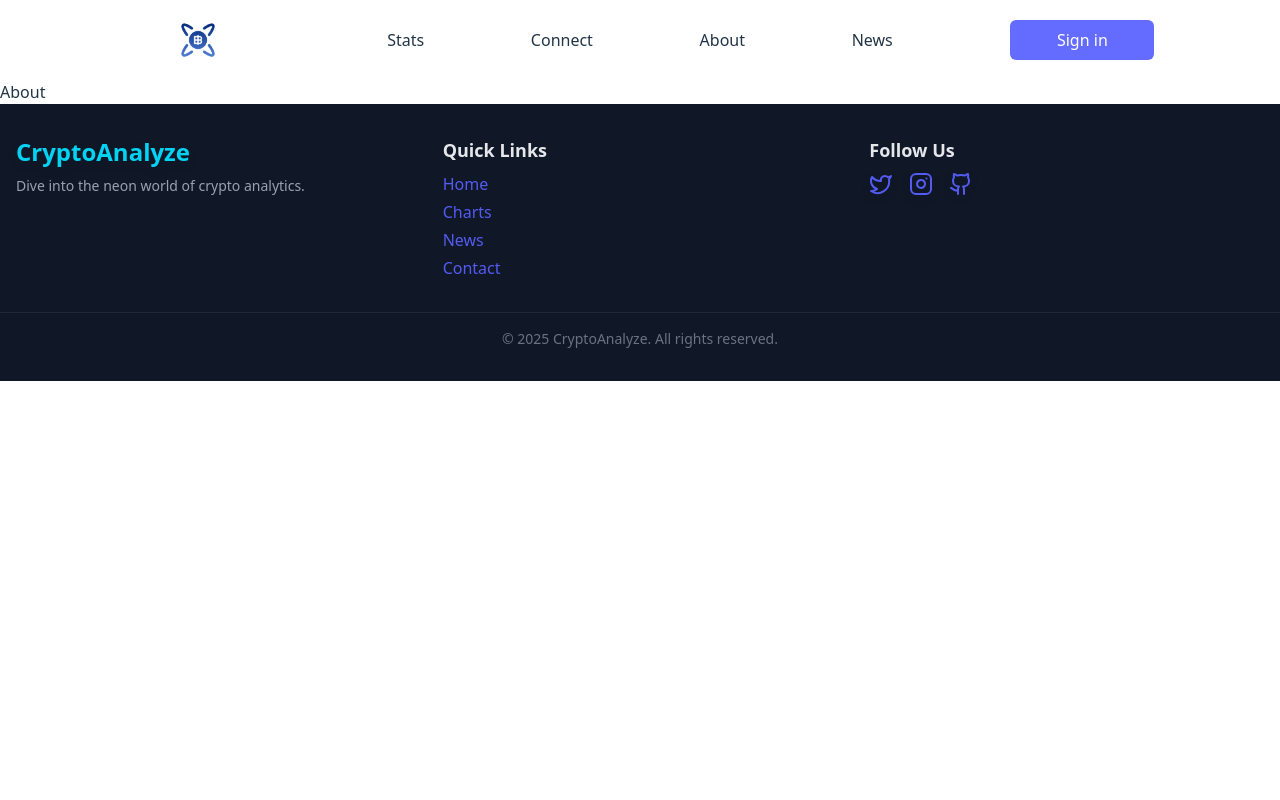
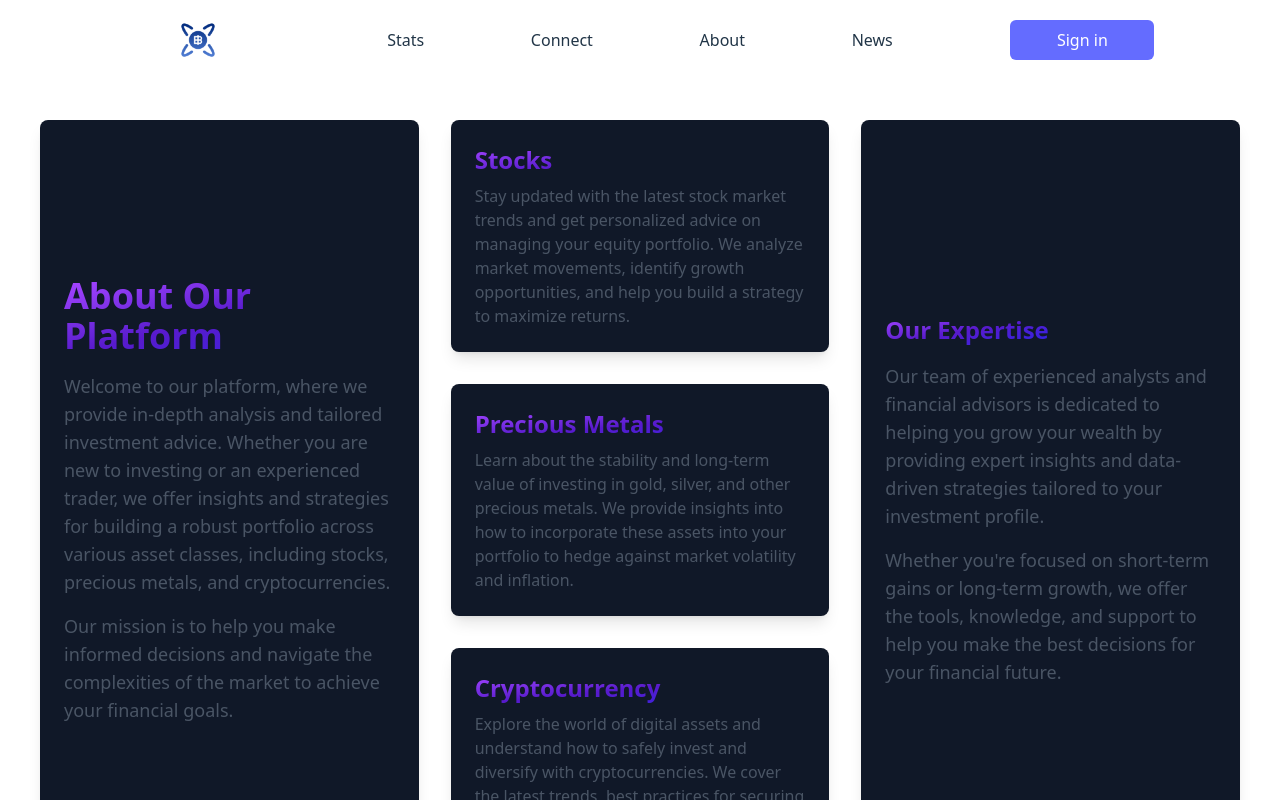
Before and after one commit to IvanDeresh/crypto_analyze, a React (Vite) app in the folder client/: page /about in a window 1280 px wide. Shown: the top 800 px of the page. Built offline with nearby package versions, Linux system fonts and the light colour scheme; no server answers.

Commit message:
"about page added"

```diff
--- a/client/src/pages/About/index.tsx
+++ b/client/src/pages/About/index.tsx
@@ -1,5 +1,76 @@
 const About = () => {
-  return <div>About</div>;
+  return (
+    <section className="min-h-screen h-auto justify-center grid grid-cols-1 text-white md:grid-cols-2 lg:grid-cols-3 gap-8 p-10">
+      <div className="flex flex-col justify-center items-start p-6 bg-gray-900 shadow-lg rounded-lg">
+        <h1 className="text-4xl font-bold bg-gradient-to-br from-purple-500 via-[#581acc] to-[#2522e6] bg-clip-text mb-4 text-transparent">
+          About Our Platform
+        </h1>
+        <p className="text-lg text-gray-600">
+          Welcome to our platform, where we provide in-depth analysis and
+          tailored investment advice. Whether you are new to investing or an
+          experienced trader, we offer insights and strategies for building a
+          robust portfolio across various asset classes, including stocks,
+          precious metals, and cryptocurrencies.
+        </p>
+        <p className="text-lg text-gray-600 mt-4">
+          Our mission is to help you make informed decisions and navigate the
+          complexities of the market to achieve your financial goals.
+        </p>
+      </div>
+
+      <div className="grid grid-cols-1 gap-8">
+        <div className="card p-6 bg-gray-900 shadow-lg rounded-lg">
+          <h2 className="text-2xl font-semibold bg-gradient-to-br from-purple-500 via-[#581acc] to-[#2522e6] bg-clip-text mb-2 text-transparent">
+            Stocks
+          </h2>
+          <p className="text-gray-600">
+            Stay updated with the latest stock market trends and get
+            personalized advice on managing your equity portfolio. We analyze
+            market movements, identify growth opportunities, and help you build
+            a strategy to maximize returns.
+          </p>
+        </div>
+        <div className="card p-6 bg-gray-900 shadow-lg rounded-lg">
+          <h2 className="text-2xl font-semibold bg-gradient-to-br from-purple-500 via-[#581acc] to-[#2522e6] bg-clip-text mb-2 text-transparent">
+            Precious Metals
+          </h2>
+          <p className="text-gray-600">
+            Learn about the stability and long-term value of investing in gold,
+            silver, and other precious metals. We provide insights into how to
+            incorporate these assets into your portfolio to hedge against market
+            volatility and inflation.
+          </p>
+        </div>
+        <div className="card p-6 bg-gray-900 shadow-lg rounded-lg">
+          <h2 className="text-2xl font-semibold bg-gradient-to-br from-purple-500 via-[#581acc] to-[#2522e6] bg-clip-text mb-2 text-transparent">
+            Cryptocurrency
+          </h2>
+          <p className="text-gray-600">
+            Explore the world of digital assets and understand how to safely
+            invest and diversify with cryptocurrencies. We cover the latest
+            trends, best practices for securing your investments, and how to
+            manage risks in this rapidly evolving space.
+          </p>
+        </div>
+      </div>
+
+      <div className="flex flex-col justify-center items-start p-6 bg-gray-900 shadow-lg rounded-lg">
+        <h2 className="text-2xl font-semibold bg-gradient-to-br from-purple-500 via-[#581acc] to-[#2522e6] bg-clip-text mb-4 text-transparent">
+          Our Expertise
+        </h2>
+        <p className="text-lg text-gray-600">
+          Our team of experienced analysts and financial advisors is dedicated
+          to helping you grow your wealth by providing expert insights and
+          data-driven strategies tailored to your investment profile.
+        </p>
+        <p className="text-lg text-gray-600 mt-4">
+          Whether you're focused on short-term gains or long-term growth, we
+          offer the tools, knowledge, and support to help you make the best
+          decisions for your financial future.
+        </p>
+      </div>
+    </section>
+  );
 };
 
 export default About;
```
